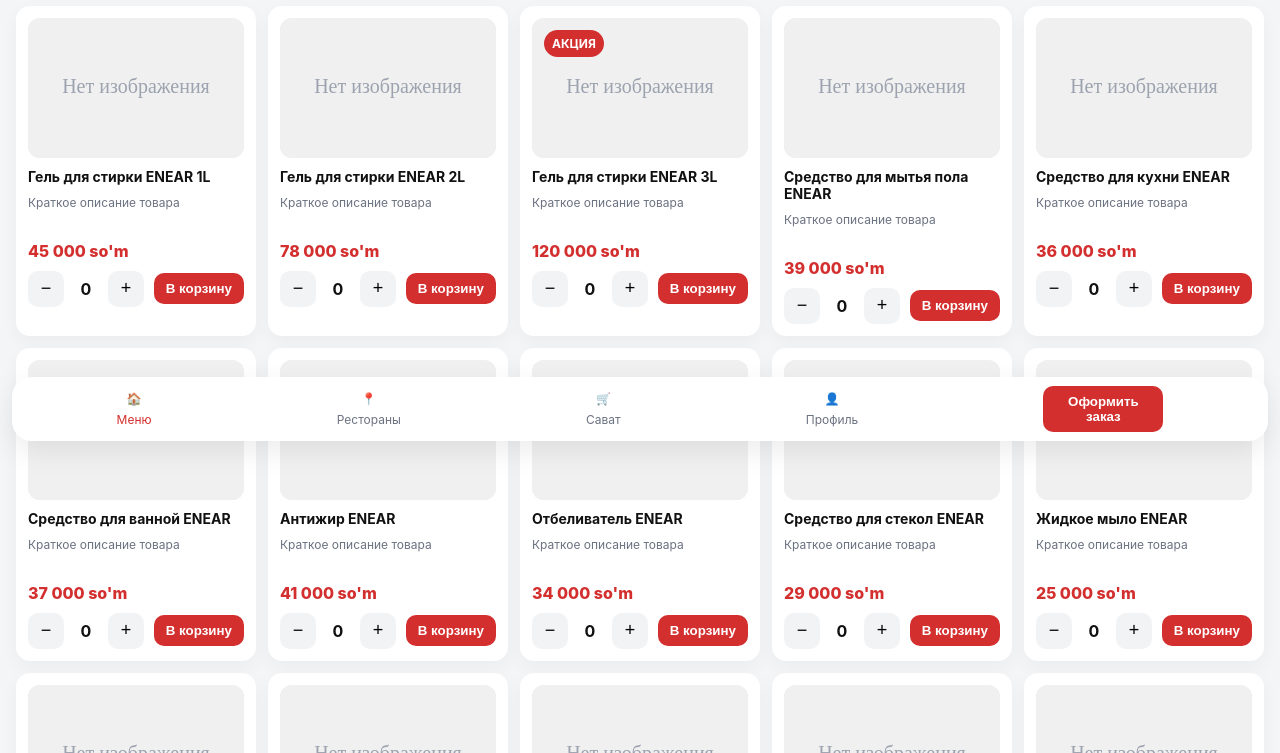
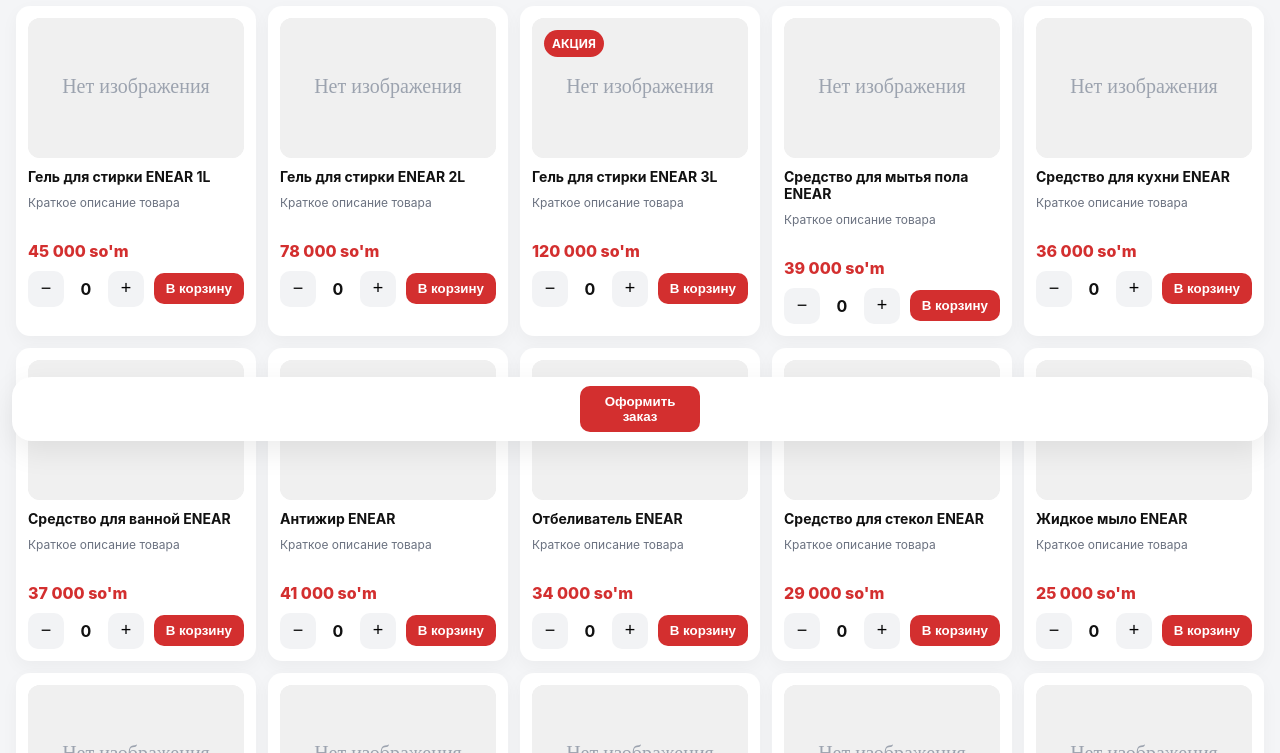
Before and after one commit to AsadbekKasimov/order, a plain HTML site: page index.html in a window 1280 px wide. Shown: the part 347-1100 px from the top of the page. Drawn offline with Linux system fonts and the light colour scheme.

Commit message:
Update index.html

```diff
--- a/index.html
+++ b/index.html
@@ -324,11 +324,7 @@
 
   <!-- bottom navigation -->
   <div class="bottom-nav">
-    <div class="nav-item active" data-nav="menu"> <div>🏠</div> <div>Меню</div></div>
-    <div class="nav-item" data-nav="shops"> <div>📍</div> <div>Рестораны</div></div>
-    <div class="nav-item" data-nav="cart"> <div>🛒</div> <div>Сават</div></div>
-    <div class="nav-item" data-nav="profile"> <div>👤</div> <div>Профиль</div></div>
-    <div style="flex:0 0 120px; display:flex; align-items:center; justify-content:center;">
+      <div style="flex:0 0 120px; display:flex; align-items:center; justify-content:center;">
       <button id="checkoutBtn" class="btn-primary" style="padding:8px 12px">Оформить заказ</button>
     </div>
   </div>
```
